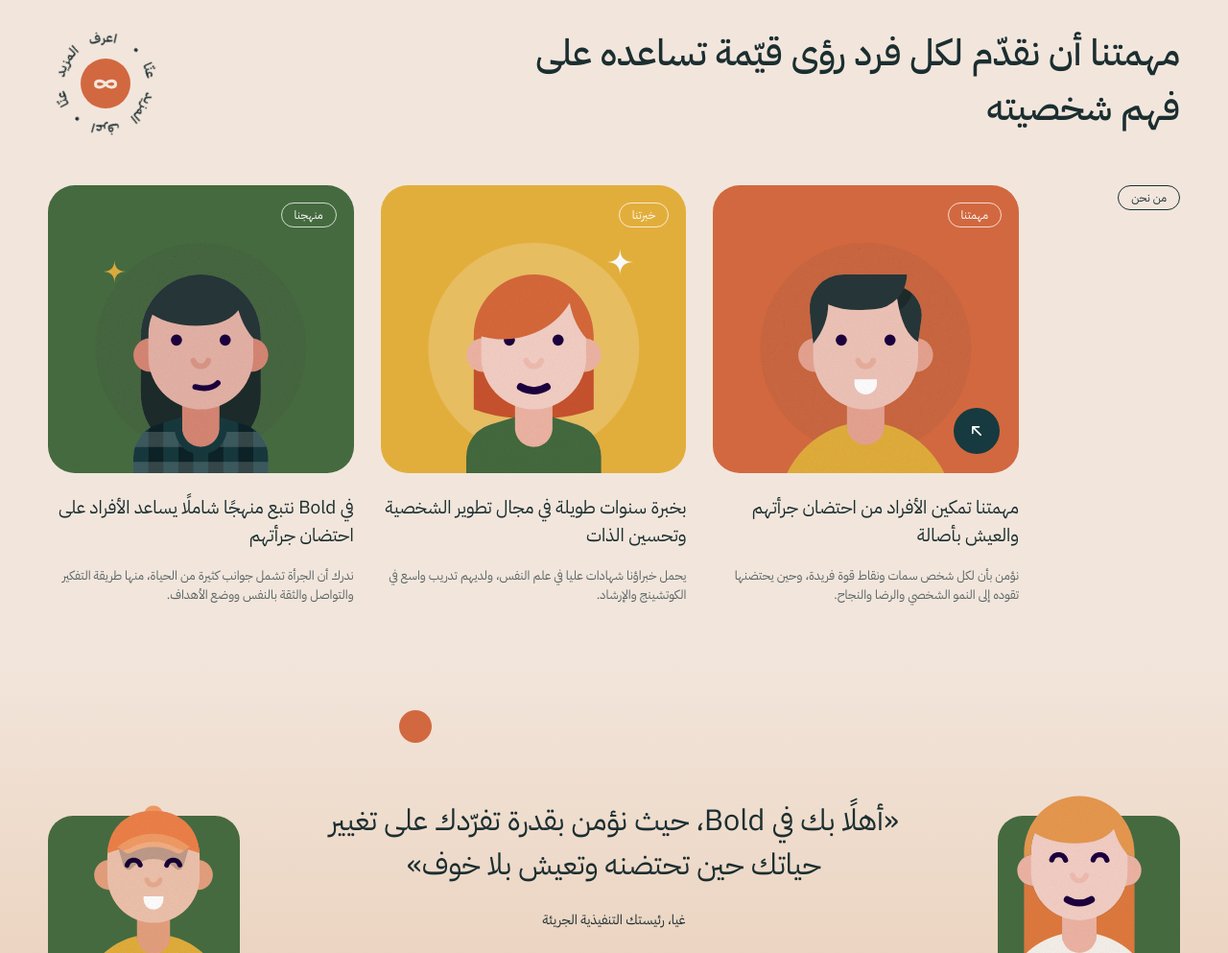
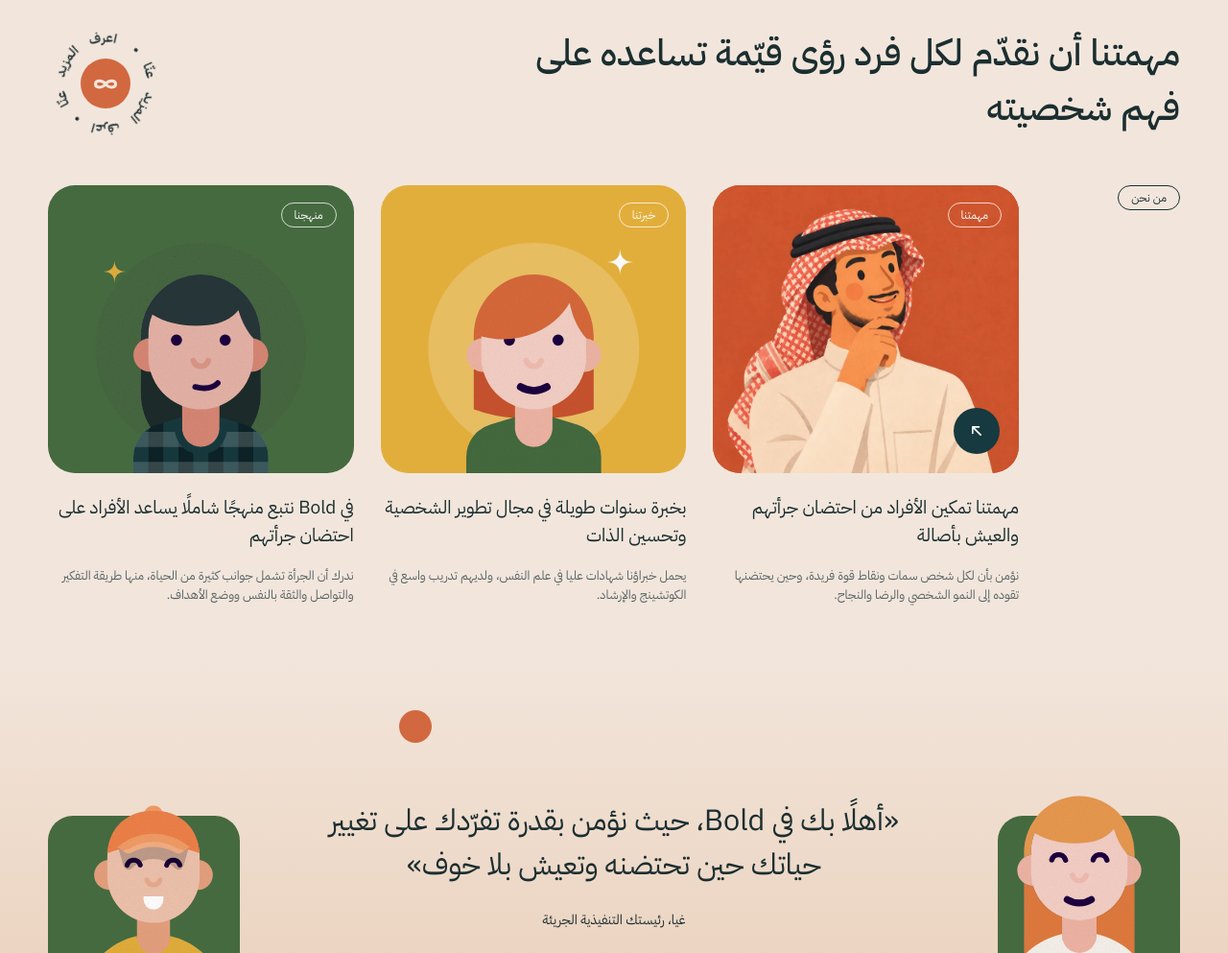
Before and after one commit to ahmedtool/ahmed, a plain HTML site: page bold/index.html in a window 1280 px wide. Shown: the part 732-1725 px from the top of the page at 96% size. Drawn offline with Linux system fonts and the light colour scheme.

Commit message:
Add AI illustration to Our Mission card, one per language
Co-Authored-By: Claude Opus 5.5 <noreply@anthropic.com>
Claude-Session: https://claude.ai/code/session_018T3zNJwnczoeQuxUZnZxHg

```diff
--- a/bold/index.html
+++ b/bold/index.html
@@ -84,7 +84,7 @@
     <div class="mission-grid">
       <span class="tag tag-outline about-tag" data-i18n="about">About Us</span>
       <article class="m-card reveal">
-        <div class="m-img bg-terracotta" data-person="mission"><span class="tag tag-light tag-on-img" data-i18n="m1tag">Our Mission</span>
+        <div class="m-img bg-terracotta photo-card" data-photo="mission"><span class="tag tag-light tag-on-img" data-i18n="m1tag">Our Mission</span>
           <a href="#" class="arrow-btn" aria-label="Read more"><svg viewBox="0 0 24 24"><path d="M7 17L17 7M9 7h8v8" /></svg></a>
         </div>
         <h3 data-i18n="m1h">Our mission is to empower individuals to embrace their boldness and live authentically</h3>
--- a/bold/script.js
+++ b/bold/script.js
@@ -74,6 +74,7 @@
     applyLang(lang === "ar" ? "en" : "ar");
     renderTesti(current);
     setHero(lang);
+    setPhotos(lang);
   });
 
   /* ---------- characters (Personas illustration set, recoloured) ---------- */
@@ -103,12 +104,30 @@
     if (img.complete) img.classList.add("loaded");
   }
   setHero(lang);
+
+  /* ---------- AI photos in cards (one image per language) ---------- */
+  const PHOTO_ALT = {
+    mission: { en: "A thoughtful young man in a terracotta polo, hand on his chin", ar: "شاب يرتدي الثوب والشماغ يضع يده على ذقنه متأملًا" }
+  };
+  function setPhotos(l) {
+    document.querySelectorAll("[data-photo]").forEach((el) => {
+      const key = el.dataset.photo;
+      let img = el.querySelector("img.card-photo");
+      if (!img) {
+        el.insertAdjacentHTML("afterbegin", '<img class="card-photo" loading="lazy" decoding="async">');
+        img = el.querySelector("img.card-photo");
+      }
+      img.src = `img/${key}-${l}.webp`;
+      img.alt = (PHOTO_ALT[key] || {})[l] || "";
+      new Image().src = `img/${key}-${l === "ar" ? "en" : "ar"}.webp`;
+    });
+  }
+  setPhotos(lang);
   // preload the other language so switching is instant
   new Image().src = `img/hero-${lang === "ar" ? "en" : "ar"}.webp`;
 
   /* ---------- people in cards ---------- */
   const people = {
-    mission: svg("0 0 300 300", `<circle cx="150" cy="170" r="110" fill="#000" opacity=".07"/>${im("mission", 25, 50, 250)}`),
     expertise: svg("0 0 300 300", `<circle cx="150" cy="170" r="110" fill="#fff" opacity=".18"/>${im("expertise", 25, 50, 250)}${sparkle(240, 80, 14, "#fff")}`),
     approach: svg("0 0 300 300", `<circle cx="150" cy="170" r="110" fill="#000" opacity=".1"/>${im("approach", 25, 50, 250)}${sparkle(60, 90, 12, C.mustard)}`),
     ceo: svg("0 0 220 240", im("ceo", 0, 10, 230)),
--- a/bold/style.css
+++ b/bold/style.css
@@ -142,6 +142,9 @@ img, svg { display: block; }
 .tag-on-img { position: absolute; top: 18px; left: 18px; z-index: 2; }
 .m-img .arrow-btn { position: absolute; left: 20px; bottom: 20px; z-index: 2; }
 .bg-terracotta { background: var(--terracotta); }
+.photo-card.bg-terracotta { background: #CF5029; }
+.card-photo { position: absolute; inset: 0; width: 100%; height: 100%; object-fit: cover; object-position: center 4%; transition: transform .6s ease; }
+.m-card:hover .card-photo { transform: scale(1.04); }
 .bg-mustard { background: var(--mustard); }
 .bg-green { background: var(--green); }
 .m-card h3 { font-size: 20px; font-weight: 400; line-height: 1.3; margin: 22px 0 18px; }
```
Also changed, not shown: bold/img/mission-ar.webp (added), bold/img/mission-en.webp (added), bold/img/mission.svg (deleted).
